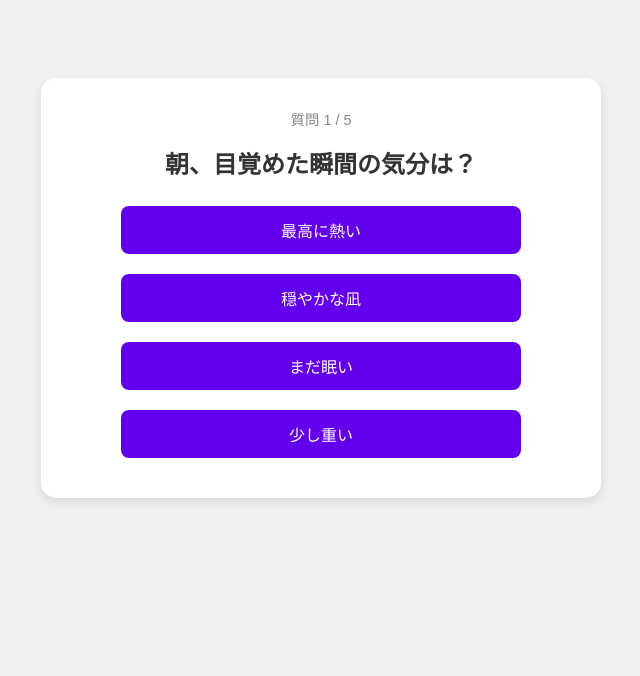
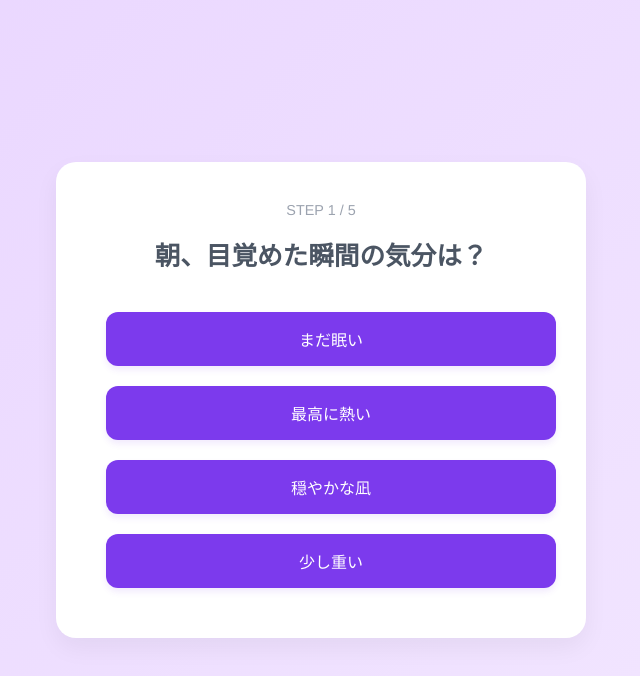
Before and after one commit to hiro2030/soul_check_10.html, a plain HTML site: page index.html in a window 1280 px wide. Shown: the whole page, without its empty margins (319-959 px from the left). Drawn offline with Linux system fonts and the light colour scheme.

Commit message:
Update index.html

```diff
--- a/index.html
+++ b/index.html
@@ -4,12 +4,15 @@
     <meta charset="UTF-8">
     <title>魂度数測定 - 体験版</title>
     <style>
-        body { font-family: sans-serif; text-align: center; background: #f0f0f0; padding: 20px; }
-        .card { background: white; padding: 30px; border-radius: 15px; max-width: 500px; margin: 50px auto; box-shadow: 0 4px 10px rgba(0,0,0,0.1); }
-        h1 { color: #333; font-size: 1.5rem; }
-        button { background: #6200ee; color: white; border: none; padding: 12px 20px; border-radius: 8px; cursor: pointer; margin: 10px; width: 80%; font-size: 1rem; }
+        /* デザインを前の「紫ベース」に統一 */
+        body { font-family: 'Helvetica Neue', Arial, sans-serif; background: linear-gradient(135deg, #e9d5ff, #f3e8ff); color: #333; display: flex; justify-content: center; align-items: center; min-height: 100vh; margin: 0; }
+        .card { background: white; padding: 40px; border-radius: 20px; box-shadow: 0 10px 25px rgba(0,0,0,0.05); text-align: center; width: 90%; max-width: 450px; }
+        h1 { font-size: 1.6rem; color: #4b5563; margin-bottom: 30px; }
+        /* ボタンの色を紫に！ */
+        button { background: #7c3aed; color: white; border: none; padding: 15px; margin: 10px; border-radius: 12px; cursor: pointer; font-size: 1rem; width: 100%; transition: 0.3s; box-shadow: 0 4px 6px rgba(124, 58, 237, 0.1); outline: none; }
+        button:hover { background: #6d28d9; transform: translateY(-2px); box-shadow: 0 6px 12px rgba(124, 58, 237, 0.2); }
         .hidden { display: none; }
-        #progress { color: #888; font-size: 0.9rem; margin-bottom: 10px; }
+        #progress { color: #9ca3af; font-size: 0.9rem; margin-bottom: 10px; }
     </style>
 </head>
 <body>
@@ -20,9 +23,9 @@
     </div>
     <div class="card hidden" id="result">
         <h1>体験版終了！</h1>
-        <p>あなたの魂の輪郭が見えてきました…</p>
-        <p><strong>さらに深い「20問完全版」で<br>魂の真実を解き明かしませんか？</strong></p>
-        <p style="font-size: 0.9rem; color: #666; margin-top: 20px;">※続きはNoteの有料エリアで公開中！</p>
+        <p style="font-size: 1.1rem; margin: 20px 0;">あなたの魂の輪郭が見えてきました…</p>
+        <p style="font-size: 1.2rem; color: #7c3aed; font-weight: bold;">さらに深い「20問完全版」で<br>魂の真実を解き明かしませんか？</p>
+        <p style="font-size: 0.8rem; color: #999; margin-top: 20px;">※続きはNoteの有料エリアで公開中！</p>
     </div>
 
     <script>
@@ -34,17 +37,30 @@
             { q: "他人の感情に敏感な方だ？", a: ["かなり敏感", "普通", "鈍感な方", "全く気にしない"] }
         ];
         let currentIdx = 0;
+
+        /* 【新機能】選択肢をランダムに並べ替える魔法（シャッフル関数） */
+        function shuffle(array) {
+            for (let i = array.length - 1; i > 0; i--) {
+                const j = Math.floor(Math.random() * (i + 1));
+                [array[i], array[j]] = [array[j], array[i]];
+            }
+            return array;
+        }
+
         function showQ() {
             if(currentIdx >= questions.length) {
                 document.getElementById('quiz').classList.add('hidden');
                 document.getElementById('result').classList.remove('hidden');
                 return;
             }
-            document.getElementById('progress').innerText = `質問 ${currentIdx + 1} / ${questions.length}`;
+            document.getElementById('progress').innerText = `STEP ${currentIdx + 1} / ${questions.length}`;
             document.getElementById('question').innerText = questions[currentIdx].q;
             const opt = document.getElementById('options');
             opt.innerHTML = '';
-            questions[currentIdx].a.forEach(ans => {
+
+            /* ここで選択肢をシャッフルしてからボタンを作る */
+            const shuffledAnswers = shuffle([...questions[currentIdx].a]);
+            shuffledAnswers.forEach(ans => {
                 const btn = document.createElement('button');
                 btn.innerText = ans;
                 btn.onclick = () => { currentIdx++; showQ(); };
```
